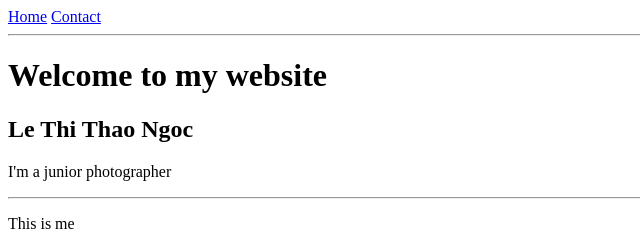
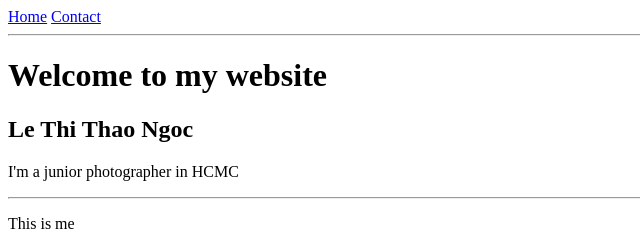
Before and after one commit to AnNT206/Project, a plain HTML site: page index.html in a window 1280 px wide. Shown: the top 246 px of the page, 0-640 px from the left. Drawn offline with Linux system fonts and the light colour scheme.

Commit message:
2nd commit

```diff
--- a/index.html
+++ b/index.html
@@ -11,7 +11,7 @@
     <hr />
     <h1>Welcome to my website</h1>
     <h2>Le Thi Thao Ngoc</h2>
-    <p>I'm a junior photographer</p>
+    <p>I'm a junior photographer in HCMC</p>
     <hr />
     <p>This is me</p>
     <a href="./contact.html"
```
